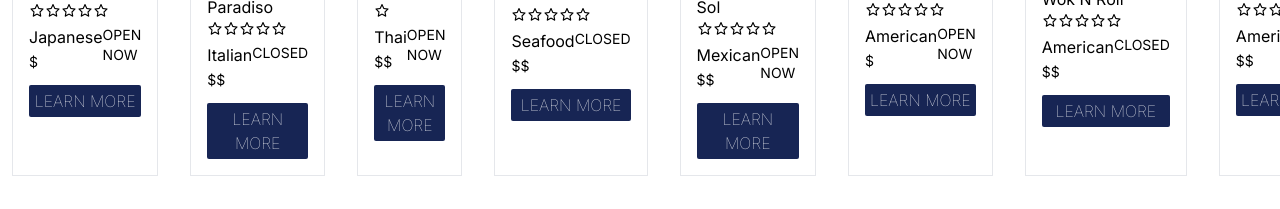
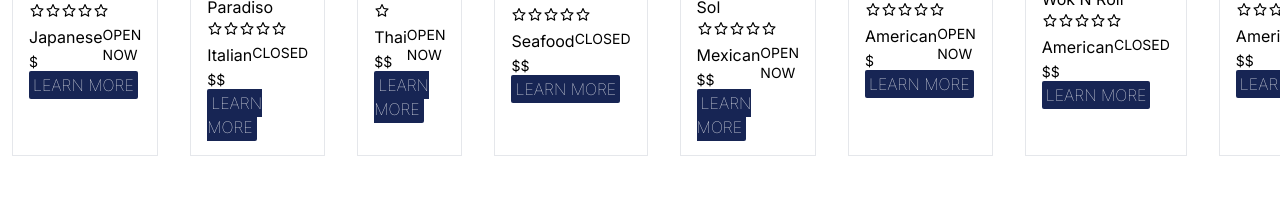
Before and after one commit to ainunnfh/sekawan-media-reactjs-test, a Next.js app: page / in a window 1280 px wide. Shown: the part 271-480 px from the top of the page. Built offline with nearby package versions, Linux system fonts and the light colour scheme.

Commit message:
🆙update (RestoCard): navigation to detail view page

```diff
--- a/src/components/RestoCard.tsx
+++ b/src/components/RestoCard.tsx
@@ -2,11 +2,12 @@
 import StarRating from "./StarRating";
 
 interface IProps {
-    image?:string;
-    title: string;
-    categories: string;
-    isOpen: string;
-    price: string;
+  id: number;
+  image?: string;
+  title: string;
+  categories: string;
+  isOpen: string;
+  price: string;
 }
 
 const RestoCard = (props: IProps) => {
@@ -18,15 +19,20 @@
         </div>
 
         <div className="mt-2">{props.title}</div>
-        <div><StarRating/></div>
+        <div>
+          <StarRating />
+        </div>
 
         <div className="flex justify-between">
-          <p>{props.categories}<span className="text-sm"> {props.price}</span></p>
+          <p>
+            {props.categories}
+            <span className="text-sm"> {props.price}</span>
+          </p>
           <p className="text-sm">{props.isOpen}</p>
         </div>
-        <button className="w-full p-1 mt-3 bg-blue-950 font-sm hover:bg-blue-900 text-white font-thin rounded-sm">
+        <a href={`/detail-view/${props.id}`} className="w-full p-1 mt-3 bg-blue-950 font-sm hover:bg-blue-900 text-white font-thin rounded-sm">
           LEARN MORE
-        </button>
+        </a>
       </div>
     </div>
   );
```
